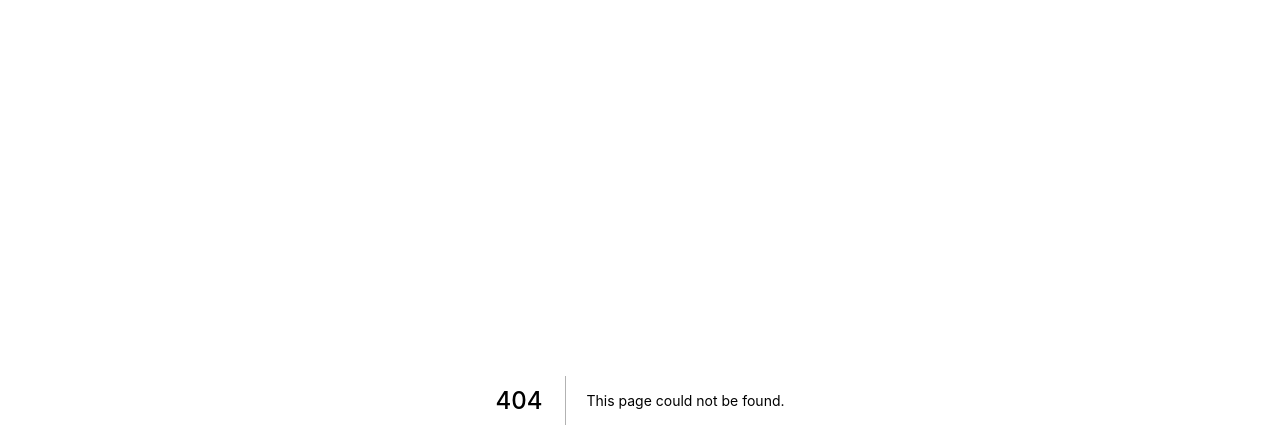
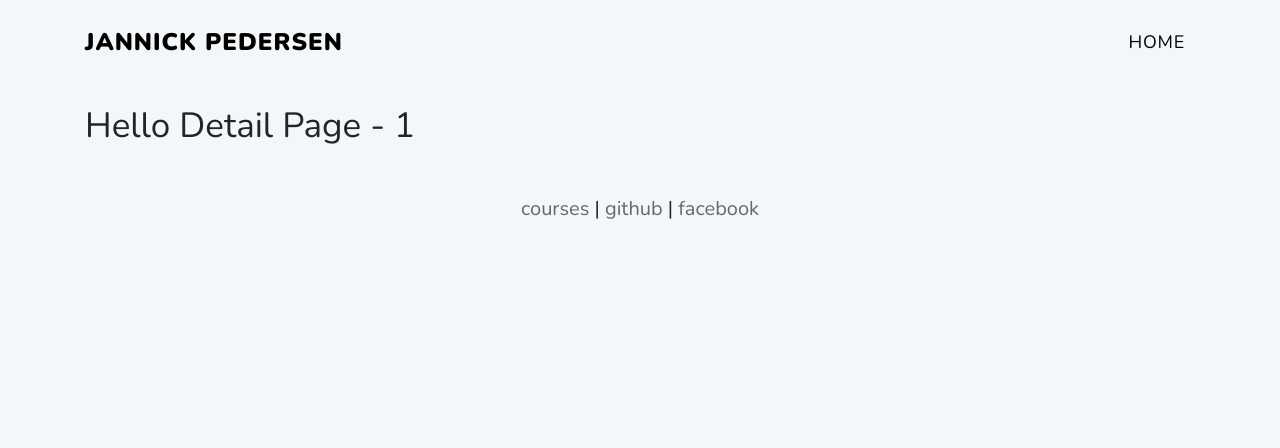
Before and after one commit to JannickPepe/Udemy_NextJS_ServerlessBlog, a Next.js app: page /blogs/1 in a window 1280 px wide. Before the commit this address had no page. Shown: the top 448 px of the page. Built offline with nearby package versions, Linux system fonts and the light colour scheme.

Commit message:
link, detail page and css

```diff
--- a/components/Navbar.js
+++ b/components/Navbar.js
@@ -1,4 +1,5 @@
 import { Navbar, Nav } from 'react-bootstrap';
+import Link from 'next/link'
 
 const BlogNavbar = () => {
     return (
@@ -7,15 +8,20 @@
         bg="transparent"
         expand="lg" >
         <Navbar.Brand className="fj-navbar-brand">
-            <a href="#">Jannick Pedersen</a>
+        <Link href="/">
+            <a>Jannick Pedersen</a>
+        </Link>
         </Navbar.Brand>
         <Navbar.Toggle aria-controls="basic-navbar-nav" />
         <Navbar.Collapse id="basic-navbar-nav">
             <Nav className="ml-auto">
-            <Nav.Link
-                className="fj-navbar-item fj-navbar-link"
-                href='/'>Home
-            </Nav.Link>
+                <Nav.Link
+                    as={() =>
+                        <Link href='/'>
+                            <a className="fj-navbar-item fj-navbar-link">Home</a>
+                        </Link>
+                    }
+                />
             </Nav>
         </Navbar.Collapse>
         </Navbar>
--- a/components/PageLayout.js
+++ b/components/PageLayout.js
@@ -1,8 +1,15 @@
+
 import { Container } from 'react-bootstrap';
+import Head from 'next/head'; // provided for nextJS
 import Navbar from './Navbar';
+
 
 export default function PageLayout({children, className}) {
     return (
+        <>
+        <Head>
+            <link href="https://fonts.googleapis.com/css2?family=Nunito:wght@400;700;900&display=swap" rel="stylesheet" />
+        </Head>
         <Container>
             <Navbar />
             <div className={`page-wrapper ${className}`}>
@@ -16,5 +23,7 @@
                 </div>
             </footer>
         </Container>
+    </>
+
     )
 }
--- /dev/null
+++ b/pages/blogs/[slug].js
@@ -0,0 +1,17 @@
+
+import PageLayout from 'components/PageLayout';
+import { useRouter } from 'next/router';
+
+
+// What comes after the / in http://localhost:3000/blogs/ has the BlogDetail object values returned
+const BlogDetail = () => {
+    // make it work with query into useRouter method
+    const { query } = useRouter();
+    return (
+    <PageLayout>
+        <h1>Hello Detail Page - {query?.slug}</h1>
+    </PageLayout>
+    )
+}
+
+export default BlogDetail;
--- a/pages/index.js
+++ b/pages/index.js
@@ -26,6 +26,10 @@
               subtitle={blog.subtitle}
               date={blog.date}
               image={blog.coverImage}
+              link={{
+                href: '/blogs/[slug]',
+                as: `/blogs/${blog.slug}`
+              }}
             />
           </Col>
           )
--- a/styles/index.scss
+++ b/styles/index.scss
@@ -145,6 +145,11 @@
             text-transform: uppercase;
             letter-spacing: 1px;
             font-weight: bold;
+
+            a {
+                color: black;
+                font-weight: 900;
+            }
         }
 
         &-item {
```
Also changed, not shown: components/CardItem.js (+10 -5 lines). Lines whose indentation alone changed are shown as unchanged.
